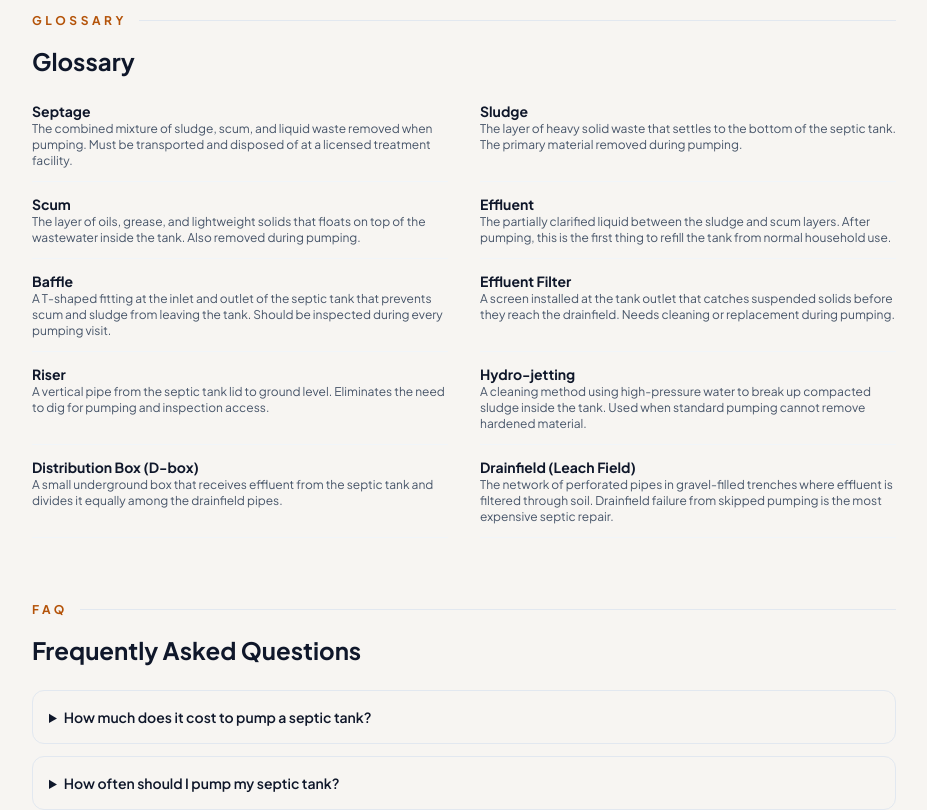
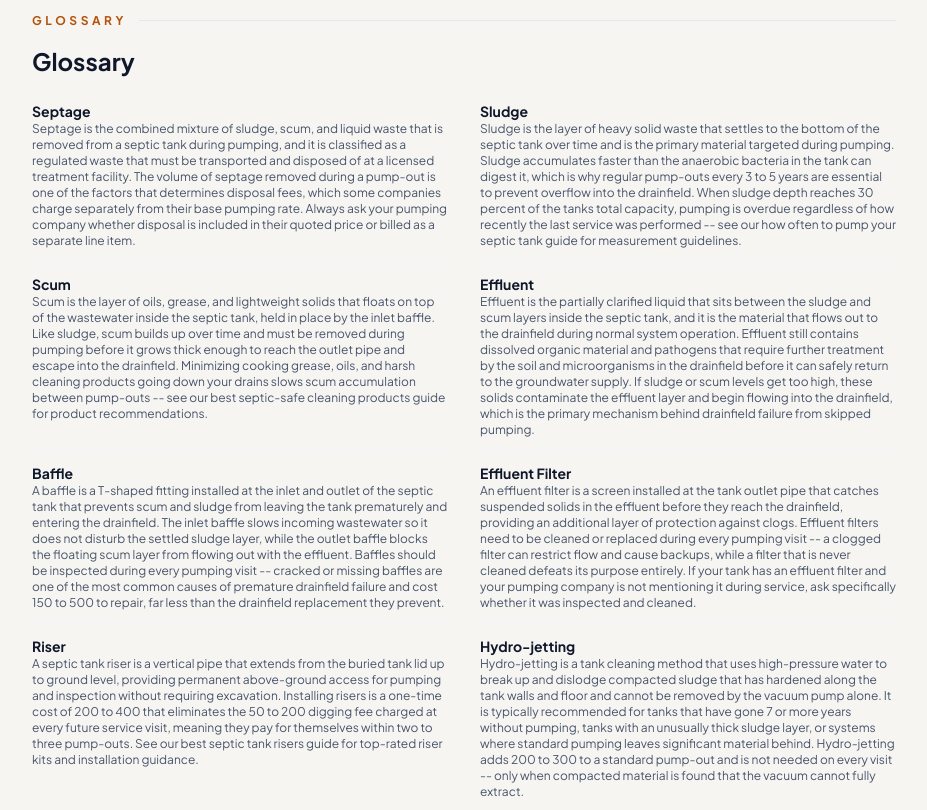
Before and after one commit to thebasementguide2026/theseptic.guide-, a Next.js app: page /articles/septic-tank-pumping-cost in a window 1280 px wide. Shown: the part 6200-7010 px from the top of the page, without its empty margins (176-1103 px from the left). Built offline with nearby package versions, Linux system fonts and the light colour scheme.

Commit message:
Expand all 10 glossary definitions with detailed descriptions

```diff
--- a/app/articles/septic-tank-pumping-cost/page.tsx
+++ b/app/articles/septic-tank-pumping-cost/page.tsx
@@ -454,43 +454,43 @@ export default function SepticPumpingCostArticle() {
           <div className='grid md:grid-cols-2 gap-x-8 gap-y-3'>
             <div className='border-b border-slate-100 pb-3'>
               <dt className='font-bold text-slate-900 text-sm'>Septage</dt>
-              <dd className='text-slate-600 text-xs'>The combined mixture of sludge, scum, and liquid waste removed when pumping. Must be transported and disposed of at a licensed treatment facility.</dd>
+              <dd className='text-slate-600 text-xs'>Septage is the combined mixture of sludge, scum, and liquid waste that is removed from a septic tank during pumping, and it is classified as a regulated waste that must be transported and disposed of at a licensed treatment facility. The volume of septage removed during a pump-out is one of the factors that determines disposal fees, which some companies charge separately from their base pumping rate. Always ask your pumping company whether disposal is included in their quoted price or billed as a separate line item.</dd>
             </div>
             <div className='border-b border-slate-100 pb-3'>
               <dt className='font-bold text-slate-900 text-sm'>Sludge</dt>
-              <dd className='text-slate-600 text-xs'>The layer of heavy solid waste that settles to the bottom of the septic tank. The primary material removed during pumping.</dd>
+              <dd className='text-slate-600 text-xs'>Sludge is the layer of heavy solid waste that settles to the bottom of the septic tank over time and is the primary material targeted during pumping. Sludge accumulates faster than the anaerobic bacteria in the tank can digest it, which is why regular pump-outs every 3 to 5 years are essential to prevent overflow into the drainfield. When sludge depth reaches 30 percent of the tanks total capacity, pumping is overdue regardless of how recently the last service was performed -- see our how often to pump your septic tank guide for measurement guidelines.</dd>
             </div>
             <div className='border-b border-slate-100 pb-3'>
               <dt className='font-bold text-slate-900 text-sm'>Scum</dt>
-              <dd className='text-slate-600 text-xs'>The layer of oils, grease, and lightweight solids that floats on top of the wastewater inside the tank. Also removed during pumping.</dd>
+              <dd className='text-slate-600 text-xs'>Scum is the layer of oils, grease, and lightweight solids that floats on top of the wastewater inside the septic tank, held in place by the inlet baffle. Like sludge, scum builds up over time and must be removed during pumping before it grows thick enough to reach the outlet pipe and escape into the drainfield. Minimizing cooking grease, oils, and harsh cleaning products going down your drains slows scum accumulation between pump-outs -- see our best septic-safe cleaning products guide for product recommendations.</dd>
             </div>
             <div className='border-b border-slate-100 pb-3'>
               <dt className='font-bold text-slate-900 text-sm'>Effluent</dt>
-              <dd className='text-slate-600 text-xs'>The partially clarified liquid between the sludge and scum layers. After pumping, this is the first thing to refill the tank from normal household use.</dd>
+              <dd className='text-slate-600 text-xs'>Effluent is the partially clarified liquid that sits between the sludge and scum layers inside the septic tank, and it is the material that flows out to the drainfield during normal system operation. Effluent still contains dissolved organic material and pathogens that require further treatment by the soil and microorganisms in the drainfield before it can safely return to the groundwater supply. If sludge or scum levels get too high, these solids contaminate the effluent layer and begin flowing into the drainfield, which is the primary mechanism behind drainfield failure from skipped pumping.</dd>
             </div>
             <div className='border-b border-slate-100 pb-3'>
               <dt className='font-bold text-slate-900 text-sm'>Baffle</dt>
-              <dd className='text-slate-600 text-xs'>A T-shaped fitting at the inlet and outlet of the septic tank that prevents scum and sludge from leaving the tank. Should be inspected during every pumping visit.</dd>
+              <dd className='text-slate-600 text-xs'>A baffle is a T-shaped fitting installed at the inlet and outlet of the septic tank that prevents scum and sludge from leaving the tank prematurely and entering the drainfield. The inlet baffle slows incoming wastewater so it does not disturb the settled sludge layer, while the outlet baffle blocks the floating scum layer from flowing out with the effluent. Baffles should be inspected during every pumping visit -- cracked or missing baffles are one of the most common causes of premature drainfield failure and cost 150 to 500 to repair, far less than the drainfield replacement they prevent.</dd>
             </div>
             <div className='border-b border-slate-100 pb-3'>
               <dt className='font-bold text-slate-900 text-sm'>Effluent Filter</dt>
-              <dd className='text-slate-600 text-xs'>A screen installed at the tank outlet that catches suspended solids before they reach the drainfield. Needs cleaning or replacement during pumping.</dd>
+              <dd className='text-slate-600 text-xs'>An effluent filter is a screen installed at the tank outlet pipe that catches suspended solids in the effluent before they reach the drainfield, providing an additional layer of protection against clogs. Effluent filters need to be cleaned or replaced during every pumping visit -- a clogged filter can restrict flow and cause backups, while a filter that is never cleaned defeats its purpose entirely. If your tank has an effluent filter and your pumping company is not mentioning it during service, ask specifically whether it was inspected and cleaned.</dd>
             </div>
             <div className='border-b border-slate-100 pb-3'>
               <dt className='font-bold text-slate-900 text-sm'>Riser</dt>
-              <dd className='text-slate-600 text-xs'>A vertical pipe from the septic tank lid to ground level. Eliminates the need to dig for pumping and inspection access.</dd>
+              <dd className='text-slate-600 text-xs'>A septic tank riser is a vertical pipe that extends from the buried tank lid up to ground level, providing permanent above-ground access for pumping and inspection without requiring excavation. Installing risers is a one-time cost of 200 to 400 that eliminates the 50 to 200 digging fee charged at every future service visit, meaning they pay for themselves within two to three pump-outs. See our best septic tank risers guide for top-rated riser kits and installation guidance.</dd>
             </div>
             <div className='border-b border-slate-100 pb-3'>
               <dt className='font-bold text-slate-900 text-sm'>Hydro-jetting</dt>
-              <dd className='text-slate-600 text-xs'>A cleaning method using high-pressure water to break up compacted sludge inside the tank. Used when standard pumping cannot remove hardened material.</dd>
+              <dd className='text-slate-600 text-xs'>Hydro-jetting is a tank cleaning method that uses high-pressure water to break up and dislodge compacted sludge that has hardened along the tank walls and floor and cannot be removed by the vacuum pump alone. It is typically recommended for tanks that have gone 7 or more years without pumping, tanks with an unusually thick sludge layer, or systems where standard pumping leaves significant material behind. Hydro-jetting adds 200 to 300 to a standard pump-out and is not needed on every visit -- only when compacted material is found that the vacuum cannot fully extract.</dd>
             </div>
             <div className='border-b border-slate-100 pb-3'>
               <dt className='font-bold text-slate-900 text-sm'>Distribution Box (D-box)</dt>
-              <dd className='text-slate-600 text-xs'>A small underground box that receives effluent from the septic tank and divides it equally among the drainfield pipes.</dd>
+              <dd className='text-slate-600 text-xs'>A distribution box is a small concrete or plastic underground box that receives clarified effluent from the septic tank outlet and divides it equally among the drainfield pipe lines to ensure even distribution across the entire drainfield area. An uneven or clogged D-box causes some drainfield sections to receive too much effluent while others receive too little, which accelerates failure in the overloaded sections. D-box condition is typically assessed during a full septic inspection -- see our septic inspection cost guide for what a comprehensive inspection includes.</dd>
             </div>
             <div className='border-b border-slate-100 pb-3'>
               <dt className='font-bold text-slate-900 text-sm'>Drainfield (Leach Field)</dt>
-              <dd className='text-slate-600 text-xs'>The network of perforated pipes in gravel-filled trenches where effluent is filtered through soil. Drainfield failure from skipped pumping is the most expensive septic repair.</dd>
+              <dd className='text-slate-600 text-xs'>The drainfield is the network of perforated pipes laid in gravel-filled trenches where clarified effluent from the septic tank slowly filters down through the surrounding soil, where microorganisms remove pathogens and nutrients before the water re-enters the groundwater supply. The drainfield is the most expensive component of a septic system to repair or replace, typically costing 5,000 to 15,000, which is why protecting it through regular pumping is so critical. See our drainfield replacement cost guide and signs your drainfield is failing guide for full details.</dd>
             </div>
           </div>
         </div>
```
